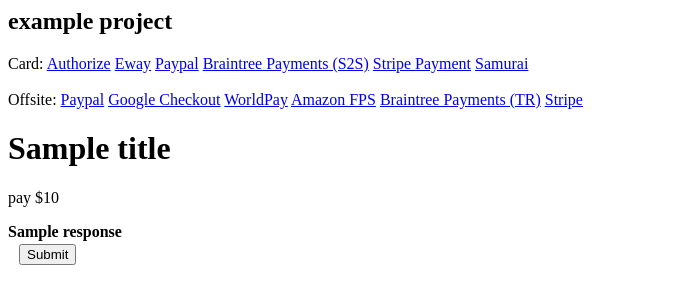
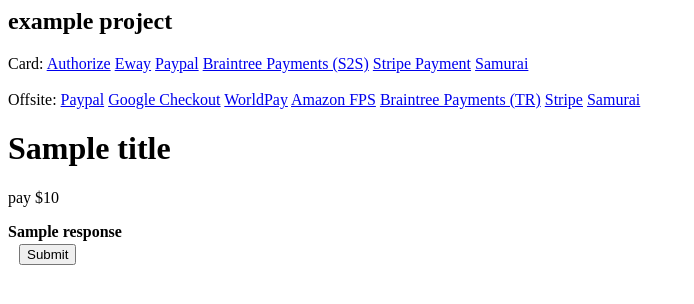
Before and after one commit to agiliq/merchant, a Django app: template example/app/templates/app/index.html in a window 1280 px wide. Shown: the top 304 px of the page, without its empty margins (0-694 px from the left). Run offline with Django 3.2, Linux system fonts and the light colour scheme; the template is opened without the code that fills it: most values are stand-ins (such as "Sample title", 1, 10 or a date in 2020); parts of the project's set-up code (start-up, migrations or seed data) failed here and were passed over.

Commit message:
Added the Samurai offsite payment (Samurai.js).

```diff
--- a/example/app/templates/app/base.html
+++ b/example/app/templates/app/base.html
@@ -21,7 +21,8 @@
     <a href='{% url app_offsite_world_pay %}'>WorldPay</a>
     <a href='{% url app_offsite_amazon_fps %}'>Amazon FPS</a>
     <a href='{% url app_offsite_braintree %}'>Braintree Payments (TR)</a>
-    <a href='{% url app_offsite_stripe %}'> Stripe </a>
+    <a href='{% url app_offsite_stripe %}'>Stripe</a>
+    <a href='{% url app_offsite_samurai %}'>Samurai</a>
 
   <h1>{{ title }} </h1>
   {% block content %}
```
